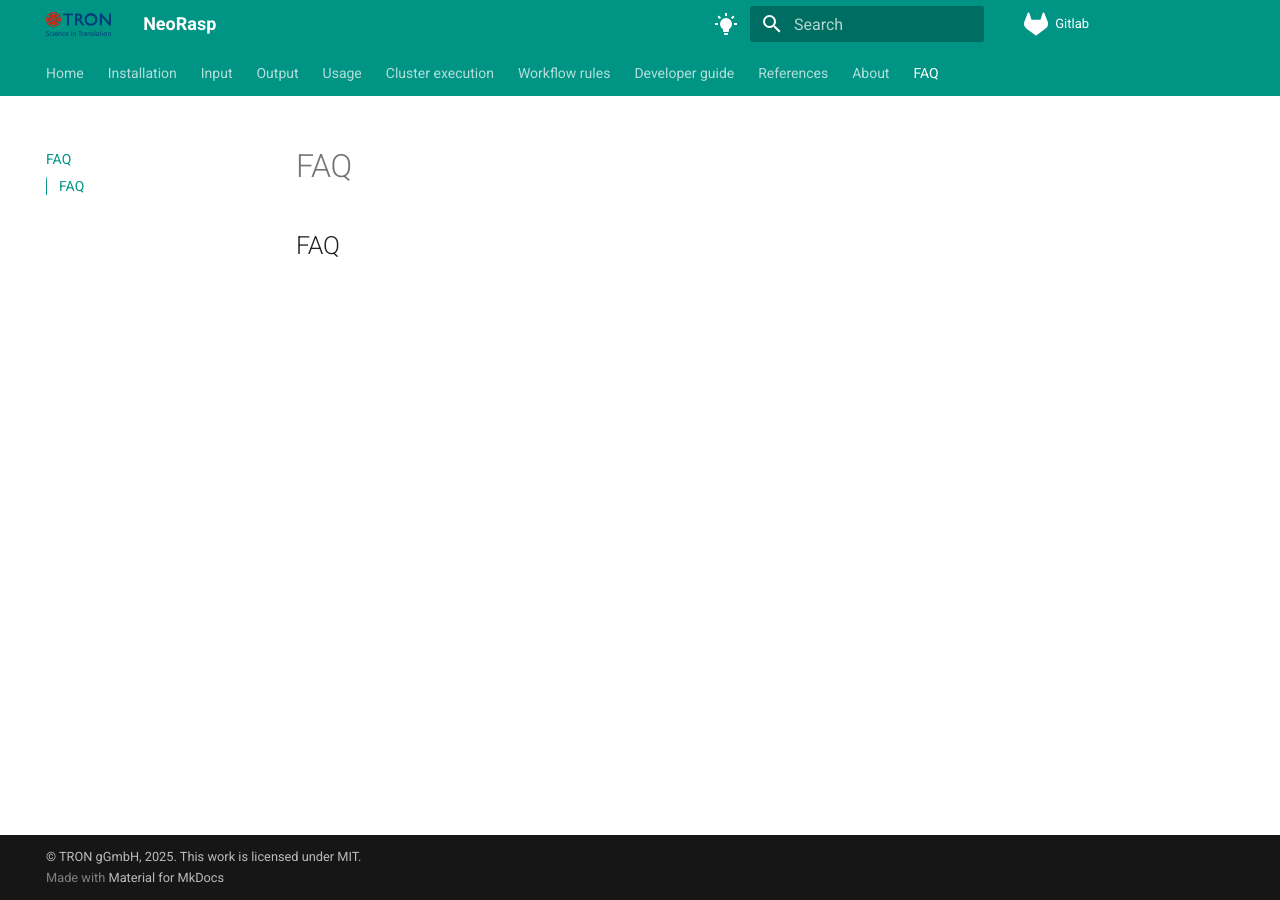
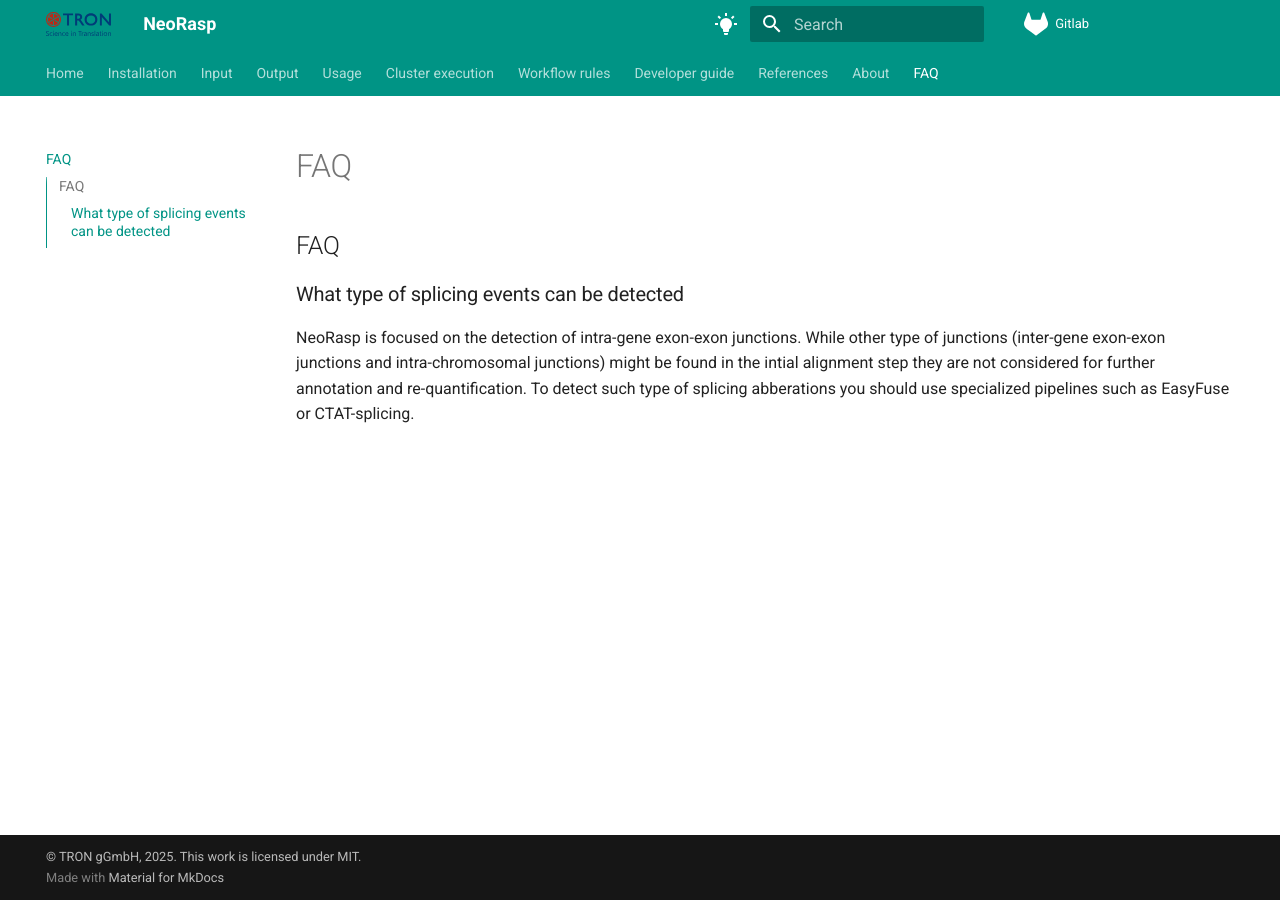
Before and after one commit to TRON-Bioinformatics/neorasp, an MkDocs documentation site: the page built from documentation/tronmake-rna-splicing/docs/faq.md, in a window 1280 px wide. Built offline with MkDocs 1.6.1 and Material for MkDocs 9.7.7, drawn with Linux system fonts in a browser that asks for light colours.

Commit message:
Update faq.md

```diff
--- a/documentation/tronmake-rna-splicing/docs/faq.md
+++ b/documentation/tronmake-rna-splicing/docs/faq.md
@@ -1 +1,5 @@
 ## FAQ
+
+### What type of splicing events can be detected
+
+NeoRasp is focused on the detection of intra-gene exon-exon junctions. While other type of junctions (inter-gene exon-exon junctions and intra-chromosomal junctions) might be found in the intial alignment step they are not considered for further annotation and re-quantification. To detect such type of splicing abberations you should use specialized pipelines such as EasyFuse or CTAT-splicing.
```
